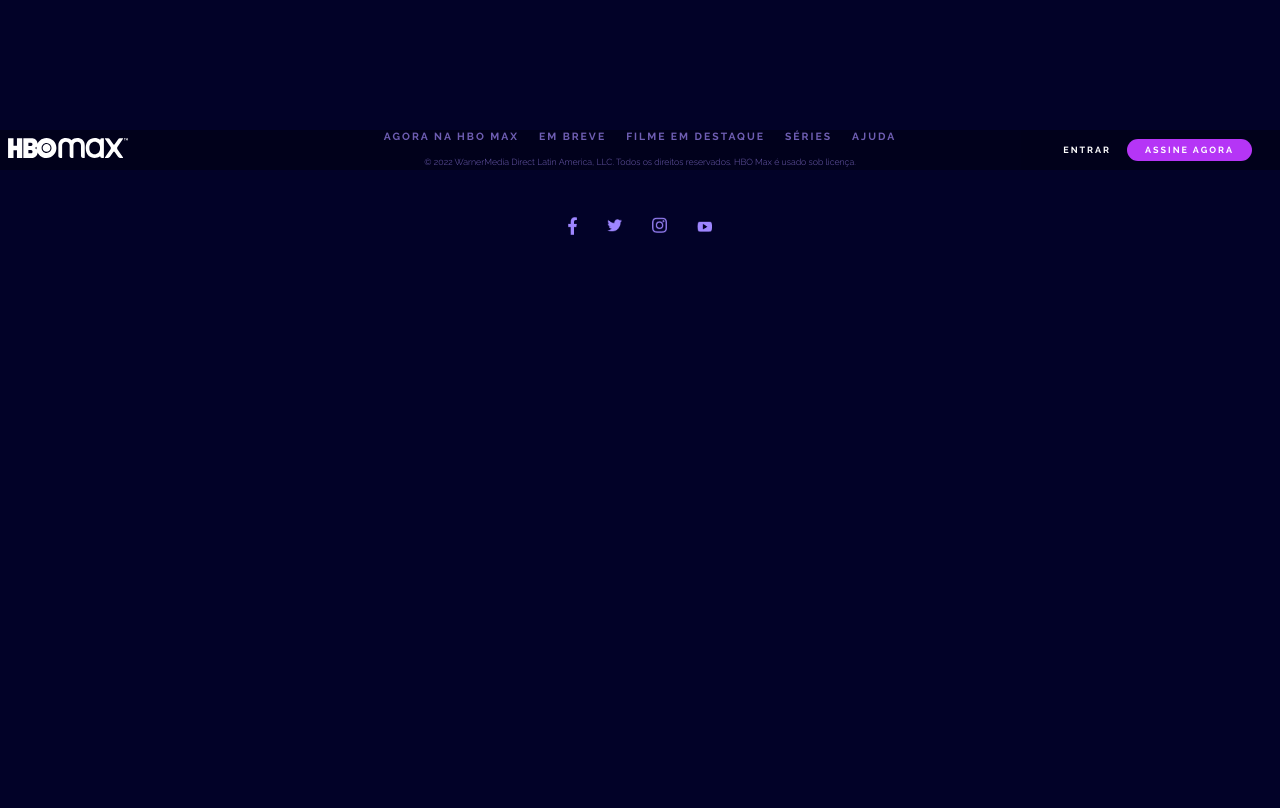
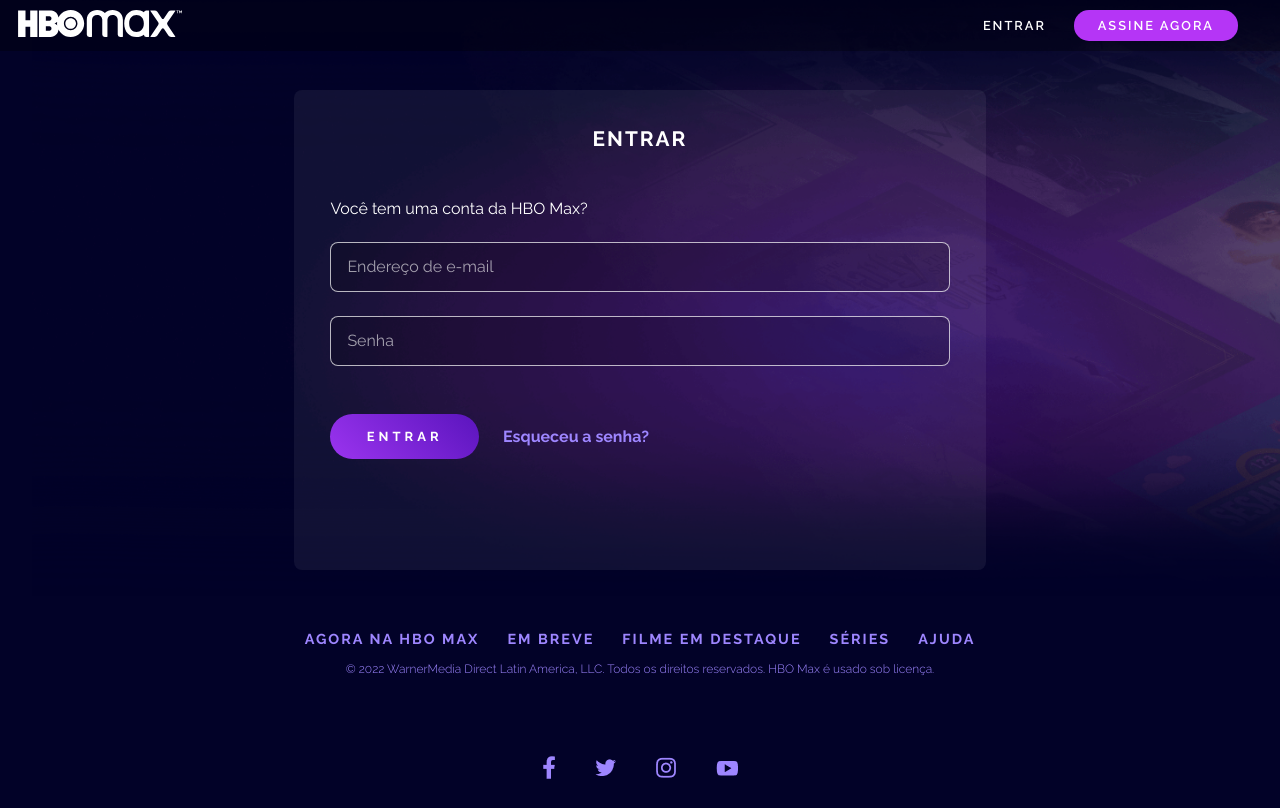
Before and after one commit to dejandrea/desafio05-CSS-clone_site_HBO_Max, a plain HTML site: page signIn.html in a window 1280 px wide. Drawn offline with Linux system fonts and the light colour scheme.

Commit message:
ajustes finos

```diff
--- a/assets/css/global.css
+++ b/assets/css/global.css
@@ -73,38 +73,37 @@ a:visited {
   display: flex;
   justify-content: space-between;
   align-items: center;
-  padding: 8px;
+  padding: 10px 18px;
   z-index: 2;
 }
 
 .menu img {
-  width: 120px;
+  width: 164px;
 }
 
 .menu-links {
   display: flex;
   justify-content: space-between;
   align-items: center;
-  gap: 16px;
-  margin-right: 20px;
+  gap: 28px;
+  margin-right: 24px;
 }
 
 .menu-links,
 button {
   text-transform: uppercase;
-  font-weight: bold;
-  font-size: xx-small;
+  font-weight: 600;
+  font-size: 0.8rem;
   letter-spacing: 2px;
   color: var(--btn-link-bg-color);
 }
 
 .menu-links-btn {
   background-color: var(--tertiary-color);
-  padding: 6px 18px;
+  padding: 8px 24px;
   border-radius: 15px;
   border-style: none;
 }
-
 
 /* Footer */
 
@@ -120,32 +119,33 @@ button {
 .footer-content .footer-links{
   display: flex;
   justify-content: center;
-  gap: 20px;
+  gap: 28px;
   margin-bottom: 15px;
 }
 
 .footer-content .footer-links a{
-  font-size: 0.65rem;
+  font-size: 0.9rem;
   letter-spacing: 2px;
   color: var(--link-color);
   font-weight: 700;
 }
 
 .footer-content p{
-  font-size: 0.55rem;
+  font-size: 0.75rem;
   color: var(--link-color);
   font-weight: 100;
-  margin-bottom: 50px;
+  margin-bottom: 80px;
 }
 
 .footer-content .footer-redes{
   display: flex;
   justify-content: center;
-  gap: 30px;
-  margin-bottom: 15px;
+  align-items: center;
+  gap: 40px;
+  margin-bottom: 25px;
 }
 .footer-content .footer-redes a img{
-  max-width: 15px;
+  max-width: 30px;
 }
 
 
--- a/assets/css/login.css
+++ b/assets/css/login.css
@@ -1,2 +1,111 @@
 @import url("global.css");
 @import url("mQlogin.css");
+
+/* fundo login */
+
+body{
+    background-image: url("../images/background-movies-series.png");
+    background-position: -25% 0%;
+    background-size: 110%;
+    background-repeat: no-repeat;
+}
+
+main{
+    display: flex;
+}
+
+.form-login{
+    margin: 90px auto 55px;
+    background-color: rgba(255, 255, 255, 0.06);
+    width: 54vw;
+    height: 60vh;
+    border-radius: 8px;
+    display: flex;
+    padding: 36px 36px 20px 36px;
+    gap:24px;
+    flex-direction: column;
+    /* justify-content: space-evenly; */
+    align-items: flex-start;
+}
+
+.form-login h3{
+   align-self: center;
+   text-transform: uppercase;
+   letter-spacing: 2px;
+   font-size: 1.3rem;
+   /* font-family: var(--primary-font); */
+   font-stretch: ultra-expanded;
+   margin-bottom: 24px;
+}
+
+.form-login input{
+    width: 100%;
+    height: 50px;
+    border-radius: 8px;
+    background-color: rgba(0, 0, 0, 0.17);
+    border: 1px rgba(255, 255, 255, 0.7) solid;
+    padding: 14px 16px;
+}
+
+.form-login input::placeholder{
+    color: rgba(255, 255, 255, 0.6);
+    font-size: 1rem;
+}
+
+.form-buttons{
+    align-self: flex-start;
+    display: flex;
+    justify-content: flex-start;
+    align-items: center;
+    width: 80%;
+    gap: 24px;
+    margin-top: 24px;
+}
+
+.form-buttons a{
+    text-transform: none;
+    color: var(--link-color);
+    font-weight: bold;
+}
+
+.form-buttons button {
+  text-transform: uppercase;
+  font-weight: bold;
+  font-size: small;
+  letter-spacing: 4px;
+  color: var(--btn-link-bg-color);
+  width: 30%;
+  border-radius: 100px;
+  padding: 15px 30px;
+  border: 0px;
+}
+
+.button-gradient{
+    background: var(--btn-bg-color-gradient);
+    outline: 3px solid transparent;
+    transition: background 1s, outline 1s, transform 1s;
+    background-size: 300%;
+}
+
+.button-gradient:hover {
+background-color: linear-gradient(
+    45deg,
+    #9b34ef 0%,
+    #490cb0 20%,
+    transparent 50%
+);
+background-position: 100%;
+outline: 2px solid var(--secondary-color);
+transform: scale(1.02);
+cursor: pointer;
+}
+
+/* footer */
+.footer-content{
+    margin: 5px auto 0px;
+    max-width: 70%;
+    display: flex;
+    flex-direction: column;
+    justify-content: center;
+    text-align: center;
+  }
--- a/signIn.html
+++ b/signIn.html
@@ -27,7 +27,18 @@
     <main>
         <!-- formulário de login -->
         <div class="form-login">
-
+            <h3>entrar</h3>
+            <p>Você tem uma conta da HBO Max?</p>
+            <input type="email" placeholder="Endereço de e-mail">
+            <input type="password" placeholder="Senha">
+            <div class="form-buttons">
+                <button class="button-gradient">
+                    entrar
+                </button>
+                <a href="">
+                    Esqueceu a senha?
+                </a>
+            </div>
         </div>
     </main>
 
@@ -43,7 +54,7 @@
         <p>© 2022 WarnerMedia Direct Latin America, LLC. Todos os direitos reservados. HBO Max é usado sob licença.</p>
         <div class="footer-redes">
             <a href="https://www.facebook.com/HBOMaxBr/">
-                <img height="18px" src="./assets/images/fb_0.png" alt="">
+                <img height="23px" src="./assets/images/fb_0.png" alt="">
             </a>
             <a href="https://x.com/HBOMaxBR">
                 <img src="./assets/images/twitter_0.png" alt="">
```
Also changed, not shown: assets/css/index.css (+40 -37 lines), index.html (+4 -4 lines).
